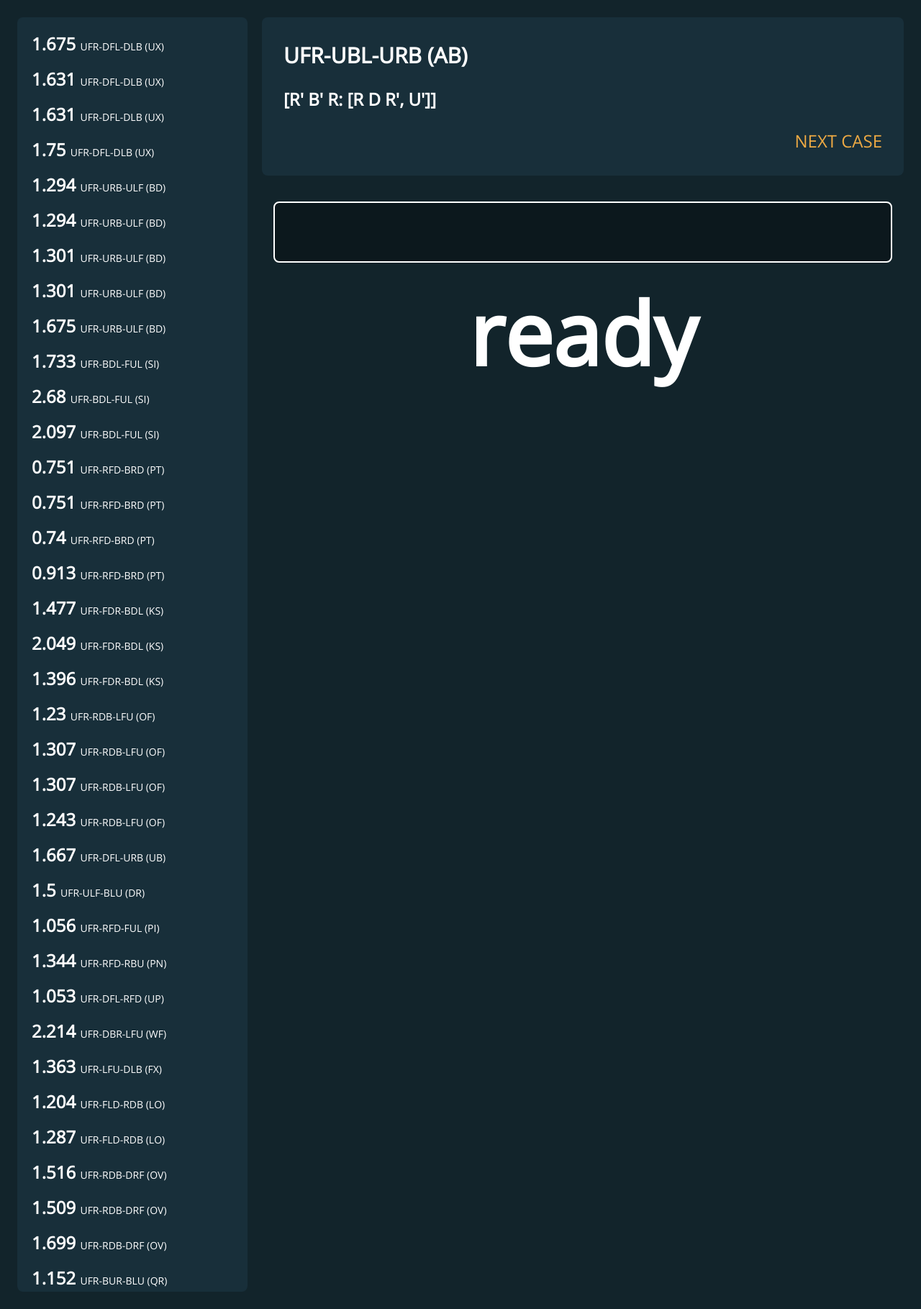
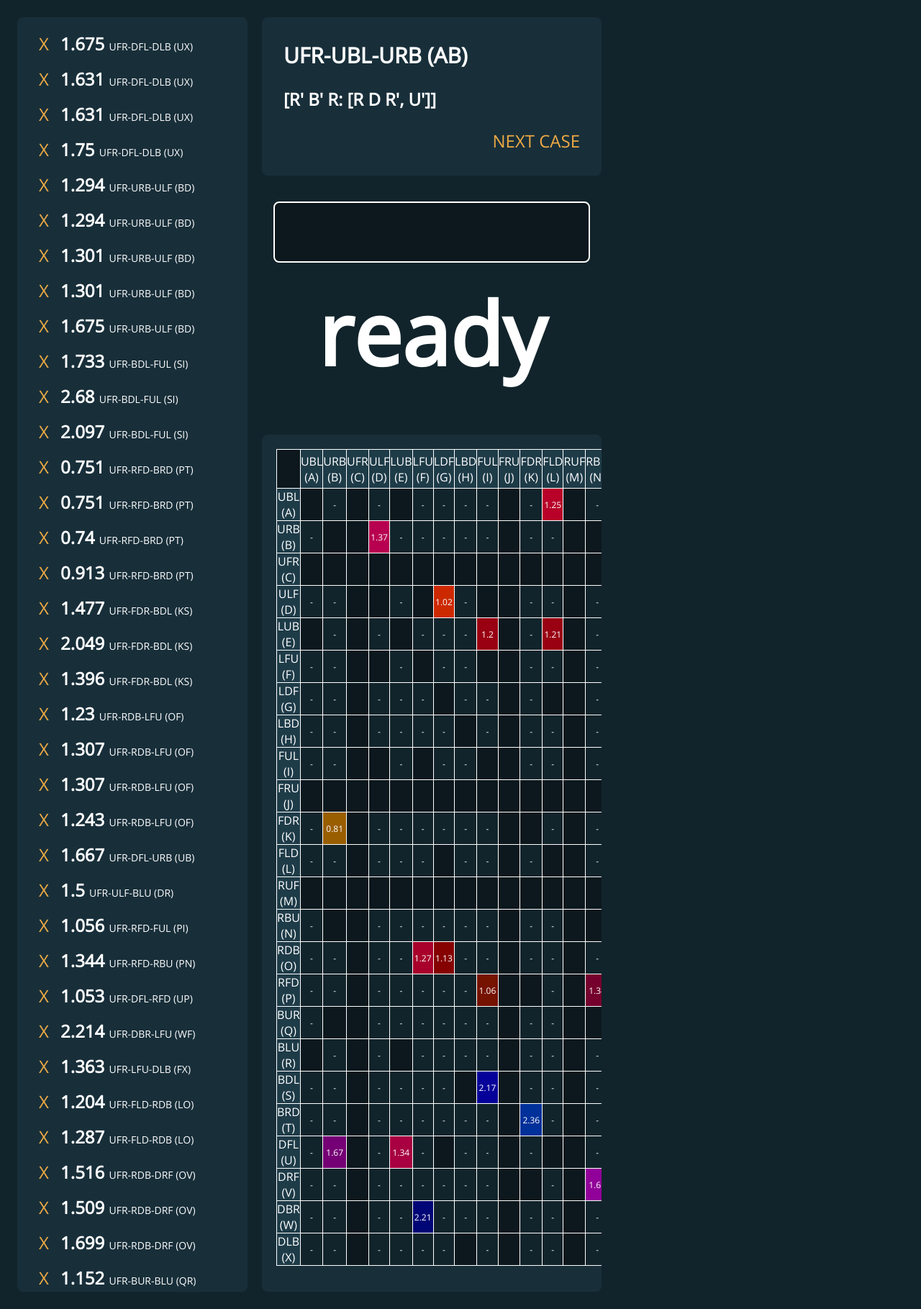
Before and after one commit to wbelote/CommDriller, a Flask app: page /corners/1 in a window 1280 px wide. Shown: the whole page at 72% size. Run offline with Flask 2, Linux system fonts and the light colour scheme; data comes from the database, SQL or seed files in the repository; both versions use the stored data as it was after the commit; parts of the project's set-up code (start-up, migrations or seed data) failed here and were passed over.

Commit message:
added table to main view, added time deletion

```diff
--- a/app.py
+++ b/app.py
@@ -39,7 +39,8 @@ def corners():
 def corners_id(case_id):
     case = db.case_for_id(case_id)
     case_name = f"UFR-{case[1]}-{case[2]} ({case[3]}{case[4]})"
-    return render_template("main.html", name=case_name, alg=case[5], case_id=case[0], history=db.history())
+    return render_template("main.html",
+                           case=[case[0], case_name, case[5]], history=db.history(), grid=db.time_grid())
 
 
 @app.route("/submit", methods=["POST", "GET"])
--- a/database.py
+++ b/database.py
@@ -204,7 +204,7 @@ def next_case(c, cat=1):
     c.execute(cases_none, (cat,))
     undone = c.fetchall()
     if undone:
-        return undone[0]
+        return random.choice(undone)
     else:
         p = [r[3] for r in done]
         return random.choices(done, weights=p)
@@ -222,7 +222,8 @@ def submit(c, data):
 
 
 join_times = """
-SELECT Times.time
+SELECT Times.id
+    ,   Times.time
     ,   Times.date
     ,   t1.faces AS faces1
     ,   t2.faces AS faces2
@@ -240,8 +241,9 @@ ORDER BY date DESC
 def history(c):
     class Time:
         def __init__(self, data):
-            self.time, self.date = data[:2]
-            self.case = f"UFR-{data[2]}-{data[3]} ({data[4]}{data[5]})"
+            self.id = data[0]
+            self.time, self.date = data[1:3]
+            self.case = f"UFR-{data[3]}-{data[4]} ({data[5]}{data[6]})"
 
     c.execute(join_times)
     return [Time(x) for x in c.fetchall()]
--- a/static/main.css
+++ b/static/main.css
@@ -66,8 +66,8 @@ body {
 
 #main {
     display: grid;
-    grid-template-columns: 320px auto;
-    grid-template-rows: 220px auto;
+    grid-template-columns: 320px auto 400px;
+    grid-template-rows: 220px 320px auto;
     gap: 20px;
     position: fixed;
     width: 100%;
@@ -77,20 +77,21 @@ body {
 }
 
 #history-container {
-    grid-area: 1 / 1 / span 2 / span 1;
+    grid-area: 1 / 1 / span 3 / span 1;
     padding: 16px;
 }
 #case {
-    grid-column: 2 / 3;
-    grid-row: 1 / 2;
+    grid-area: 1 / 2 / span 1 / span 1;
     display: flex;
     flex-direction: column;
     justify-content: space-around;
     padding: 20px;
 }
 #time-input {
-    grid-column: 2 / 3;
-    grid-row: 2 / 3;
+    grid-area: 2 / 2 / span 1 / span 1;
+}
+div#table {
+    grid-area: 3 / 2 / span 1 / span 1;
 }
 
 
@@ -124,12 +125,6 @@ div.history {
 }
 
 
-div#table {
-    margin: 20px;
-    display: flex;
-    justify-content: center;
-    align-items: center;
-}
 
 table {
     margin: 20px;
@@ -154,10 +149,12 @@ td.top {
     background-color: #1e3B48;
     width: 40px;
     height: 54px;
+    font-size: 16px;
 }
 
 td.left {
     background-color: #1e3B48;
     width: 72px;
     height: 32px;
+    font-size: 16px;
 }
--- a/templates/main.html
+++ b/templates/main.html
@@ -21,6 +21,7 @@
             <div id="history">
                 {% for item in history %}
                 <div class="history">
+                    <a href="/delete/{{ item.id }}">X</a>
                     <h3 class="history">{{ item.time }}</h3>
                     <p class="history">{{ item.case }}</p>
                 </div>
@@ -29,17 +30,31 @@
         </div>
 
         <div id="case" class="elev2">
-            <h2 id="case-name">{{ name }}</h2>
-            <h3 id="case-alg">{{ alg }}</h3>
-            <a href="{{ url_for('corners') }}" id="next">NEXT CASE</a>
+            <h2 id="case-name">{{ case[1] }}</h2>
+            <h3 id="case-alg">{{ case[2] }}</h3>
+            <a href="/corners" id="next">NEXT CASE</a>
         </div>
 
         <div id="time-input" class="elev1">
             <form id="time-form" action="/submit" method="POST">
                 <input type="text" id="time-entry" name="time" class="elev0" value="">
-                <input type="hidden" name="case_id" value="{{ case_id }}">
+                <input type="hidden" name="case_id" value="{{ case[0] }}">
             </form>
             <h1 id="time-display">loading</h1>
+        </div>
+
+        <div id="table" class="elev2">
+            <table>
+
+                {% for row in grid %}
+                <tr>
+                    {% for time in row %}
+                    <td {{ time[1] }}>{{ time[0] }}</td>
+                    {% endfor %}
+                </tr>
+                {% endfor %}
+
+            </table>
         </div>
 
     </div>
```
Also changed, not shown: comms.db.
